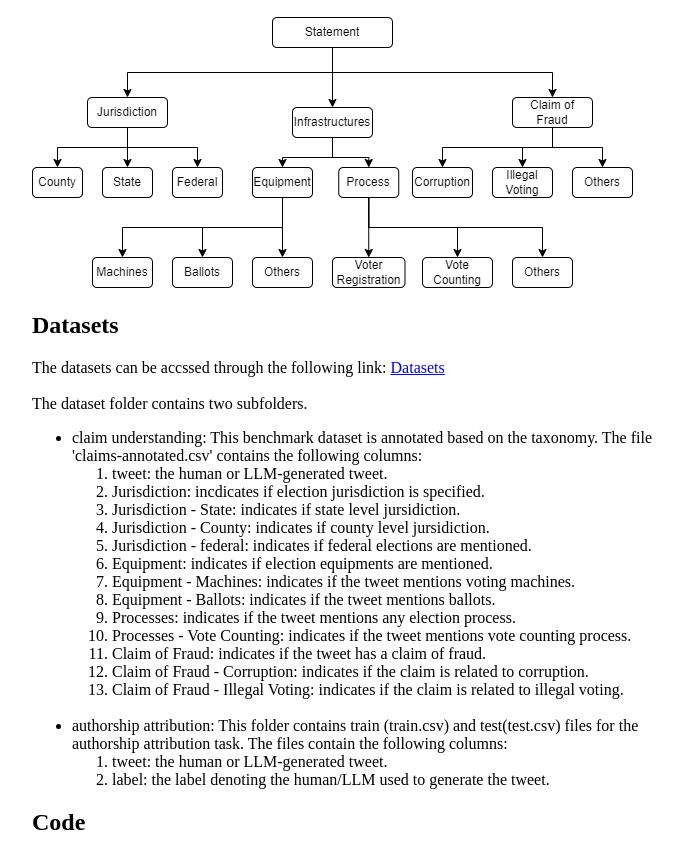
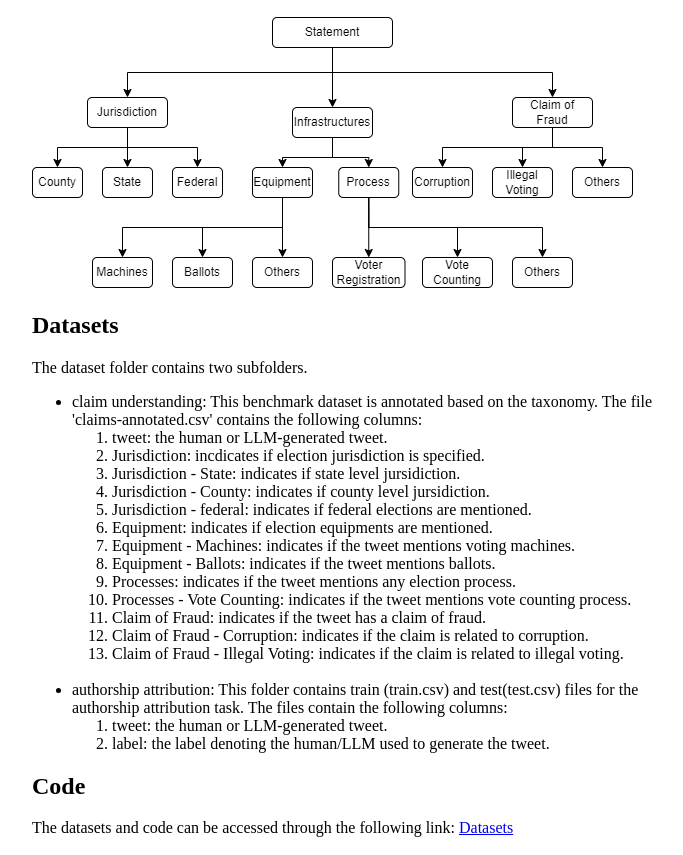
Before and after one commit to LanguageTechnologyLab/ElectAI, a plain HTML site: page index.html in a window 1280 px wide. Shown: the part 110-965 px from the top of the page, without its empty margins (292-975 px from the left). Drawn offline with Linux system fonts and the light colour scheme.

Commit message:
Add files via upload

```diff
--- a/index.html
+++ b/index.html
@@ -22,8 +22,6 @@
 
 <div class="content">
 <h2>Datasets</h2>
-The datasets can be accssed through the following link: <a href="https://github.com/LanguageTechnologyLab/ElectAI">Datasets</a> <br>
-<br>
 The dataset folder contains two subfolders.
 <ul>
     <li>claim understanding: This benchmark dataset is annotated based on the taxonomy.
@@ -57,7 +55,7 @@ The dataset folder contains two subfolders.
 
 <div class="content">
 <h2>Code</h2>
-
+The datasets and code can be accessed through the following link: <a href="https://github.com/LanguageTechnologyLab/ElectAI">Datasets</a> <br>
 </div>
 
 
```
